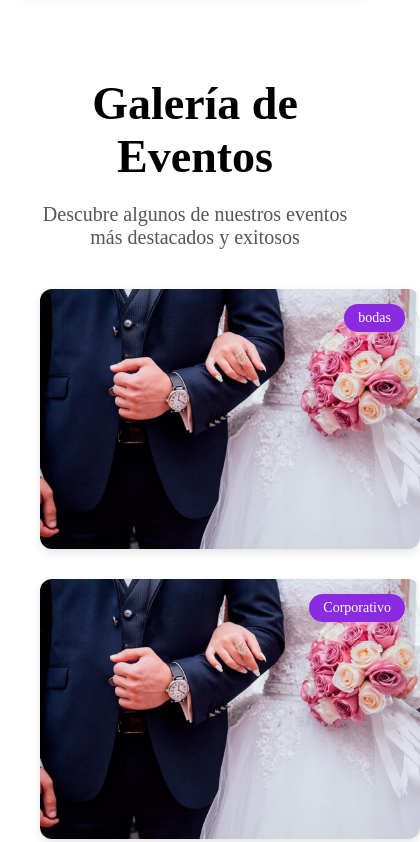
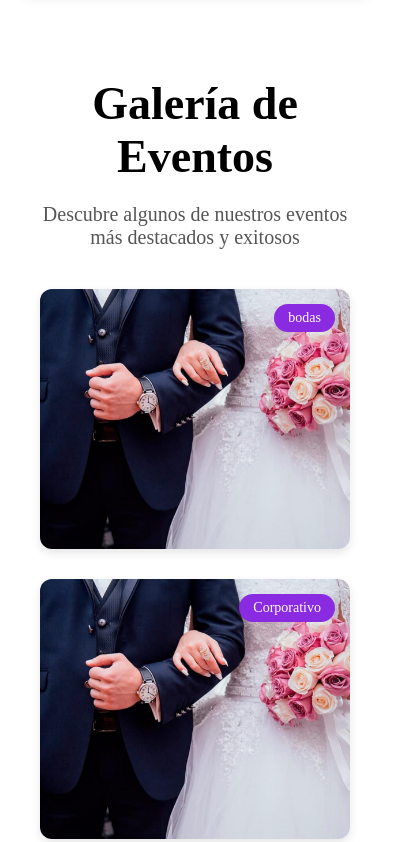
Before and after one commit to ElvisV98/EvenProd, a plain HTML site: page index.html in a window 390 px wide. Shown: the part 3399-4241 px from the top of the page, 420 px wide, since content can reach past the window. Drawn offline with Linux system fonts and the light colour scheme.

Commit message:
Se modifica CSS

```diff
--- a/css/style.css
+++ b/css/style.css
@@ -592,6 +592,10 @@ a.btn-contacto:hover{
         grid-template-columns: 1fr;
     }
 
+    .evento-card {
+        width: 100%; /* O 'auto'. Le quita el ancho fijo de 380px */
+    }
+
     /* 2.- Arreglamos los contenedores (Flexbox) Le decimos a nuestros contenedores de 2 columnas que se pongan
        uno ENCIMA del otro, en lugar de uno AL LADO del otro */
     .nosotros-contenido,
```
